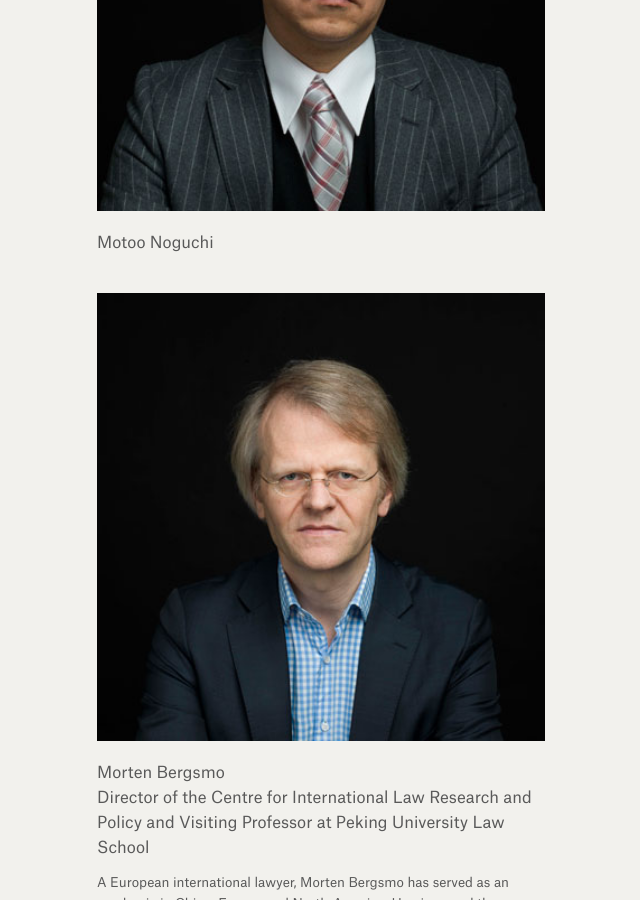
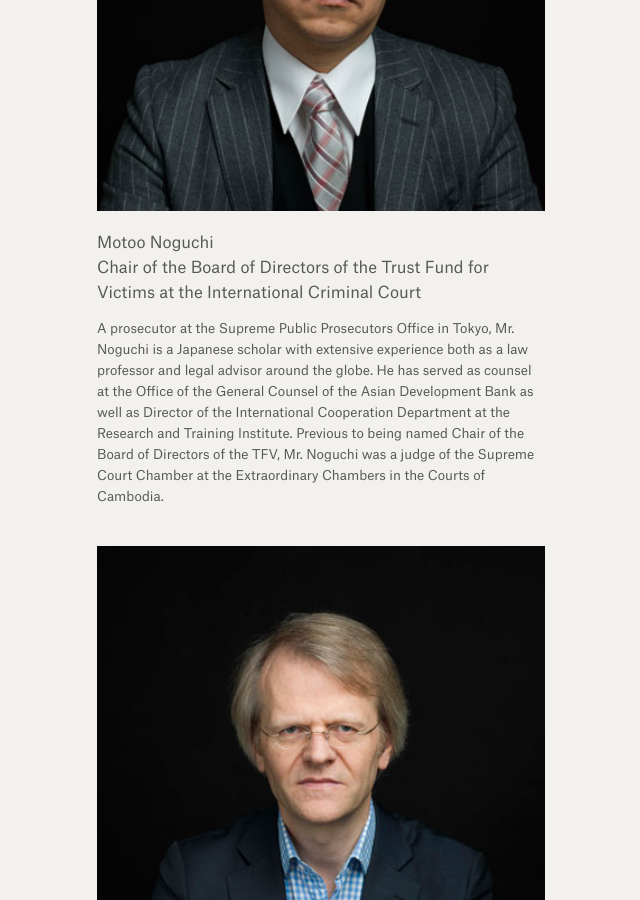
Before and after one commit to weights-and-measures/weights-and-measures.github.io, a Jekyll site: the page built from photographs.html, in a window 1280 px wide and 900 px high, scrolled down 12406 px. Shown: the whole window, without its empty margins (319-959 px from the left). Built offline with Jekyll 4.4.1, drawn with Linux system fonts in a browser that asks for light colours.

Commit message:
Updated D16

```diff
--- a/_photographs/d16.markdown
+++ b/_photographs/d16.markdown
@@ -6,4 +6,6 @@ position: 48
 
 ![motoo_noguchi19.jpg](/uploads/motoo_noguchi19.jpg)
 
-Motoo Noguchi
+Motoo Noguchi <br> Chair of the Board of Directors of the Trust Fund for Victims at the International Criminal Court
+
+A prosecutor at the Supreme Public Prosecutors Office in Tokyo, Mr. Noguchi is a Japanese scholar with extensive experience both as a law professor and legal advisor around the globe. He has served as counsel at the Office of the General Counsel of the Asian Development Bank as well as Director of the International Cooperation Department at the Research and Training Institute. Previous to being named Chair of the Board of Directors of the TFV, Mr. Noguchi was a judge of the Supreme Court Chamber at the Extraordinary Chambers in the Courts of Cambodia.
```
